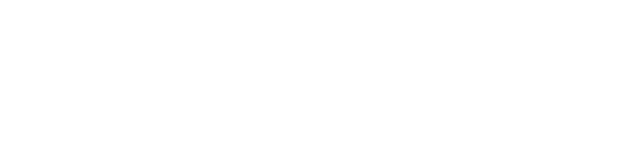
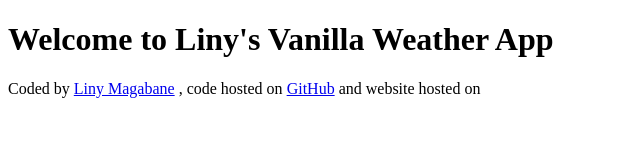
Before and after one commit to LinyMabase/Mabase-weather-app, a plain HTML site: page index.html in a window 1280 px wide. Shown: the whole page, without its empty margins (0-640 px from the left). Drawn offline with Linux system fonts and the light colour scheme.

Commit message:
Update index.html

```diff
--- a/index.html
+++ b/index.html
@@ -6,6 +6,9 @@
     <title>Weather app</title>
 </head>
 <body>
-    <h1></h1>
+    <h1>Welcome to Liny's Vanilla Weather App</h1>
+    <footer>Coded by <a href="https://github.com/LinyMabase" target="_blank">Liny Magabane</a> , code hosted on
+        <a href="https://github.com/LinyMabase/Mabase-weather-app" target="_blank">GitHub</a>  and website hosted on
+        <a href="" Netlify</footer>
 </body>
 </html>
```
